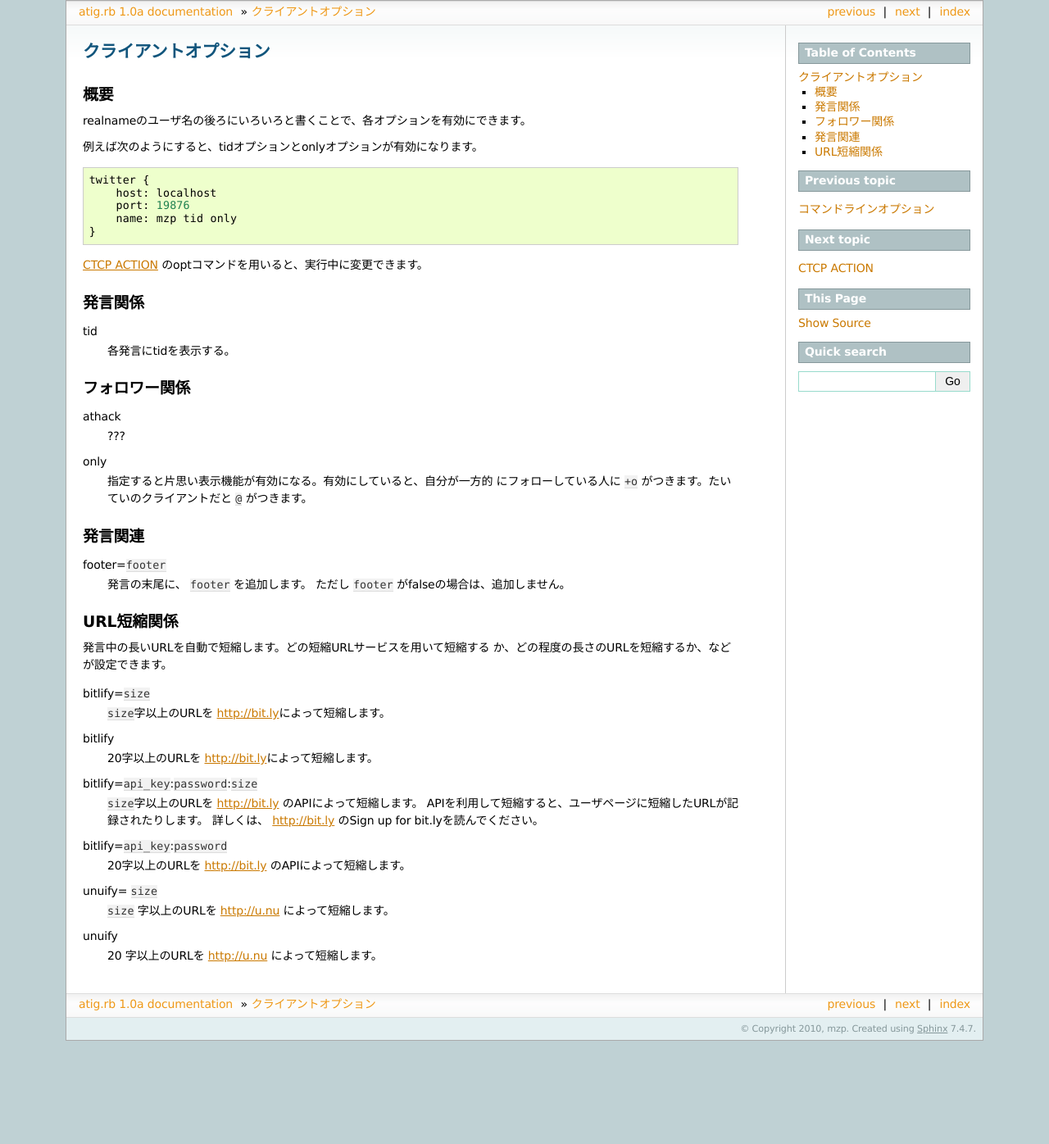
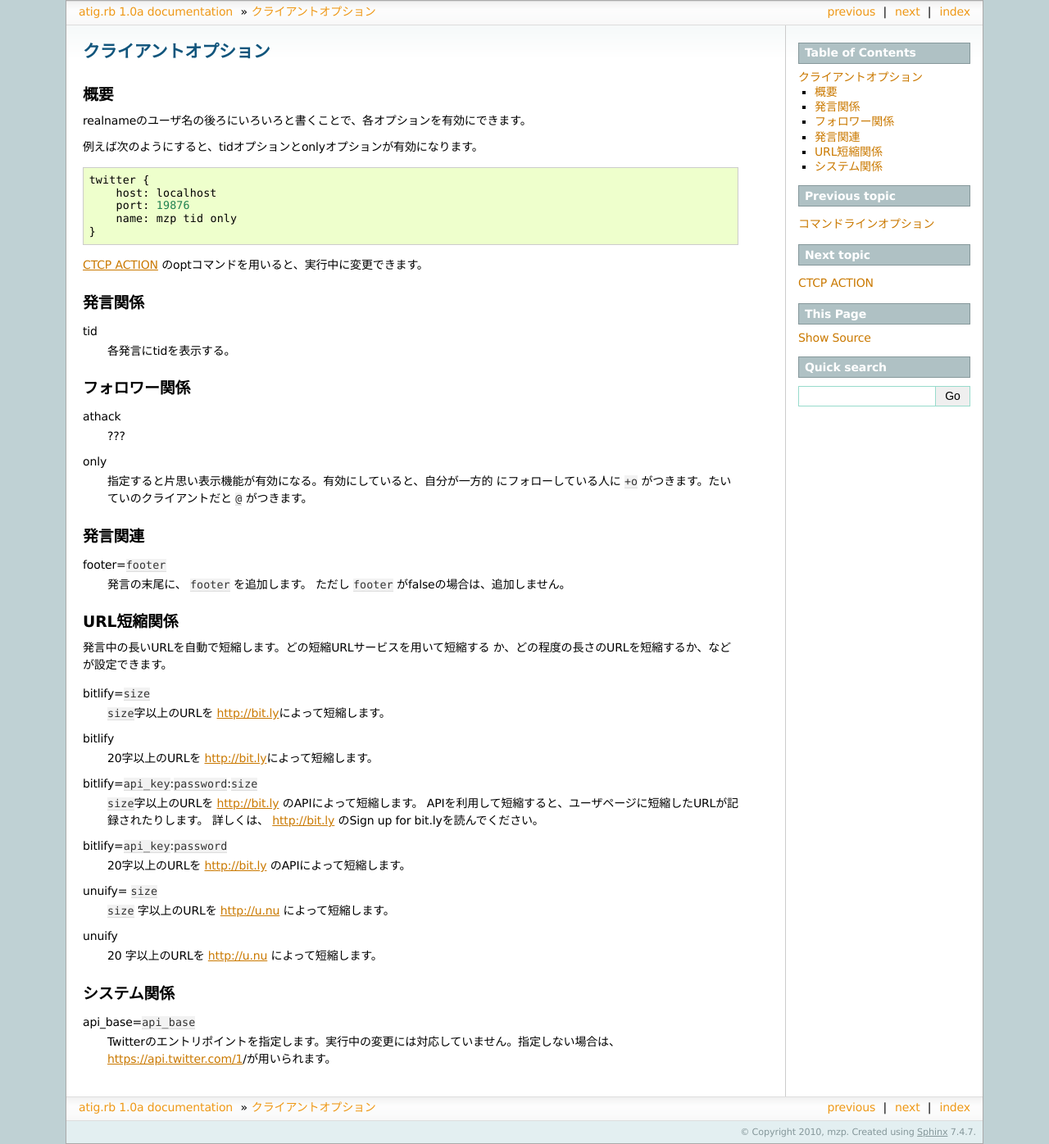
Before and after one commit to atig/atig, a Sphinx documentation site: the page built from docs/options.rst, in a window 1280 px wide. Shown: the whole page at 82% size. Built offline with Sphinx 7.4.7, drawn with Linux system fonts in a browser that asks for light colours; before the commit the page ends 1270 px from its top, so only the background shows below that.

Commit message:
api_baseの説明を書いた

```diff
--- a/docs/options.rst
+++ b/docs/options.rst
@@ -57,3 +57,8 @@ unuify
   |len| 字以上のURLを http://u.nu によって短縮します。
 
 .. |len| replace:: 20
+
+システム関係
+------------------------------
+api_base=\ ``api_base``
+  Twitterのエントリポイントを指定します。実行中の変更には対応していません。指定しない場合は、https://api.twitter.com/1/が用いられます。
```
